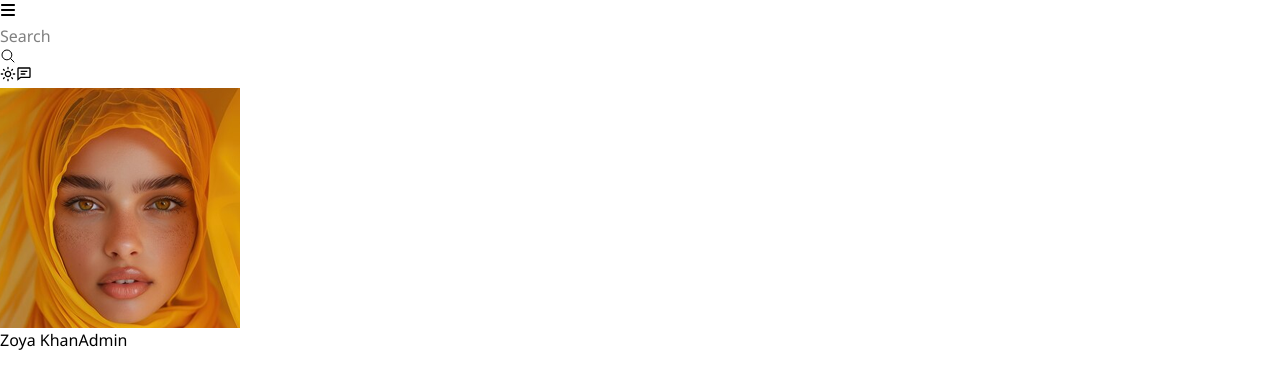
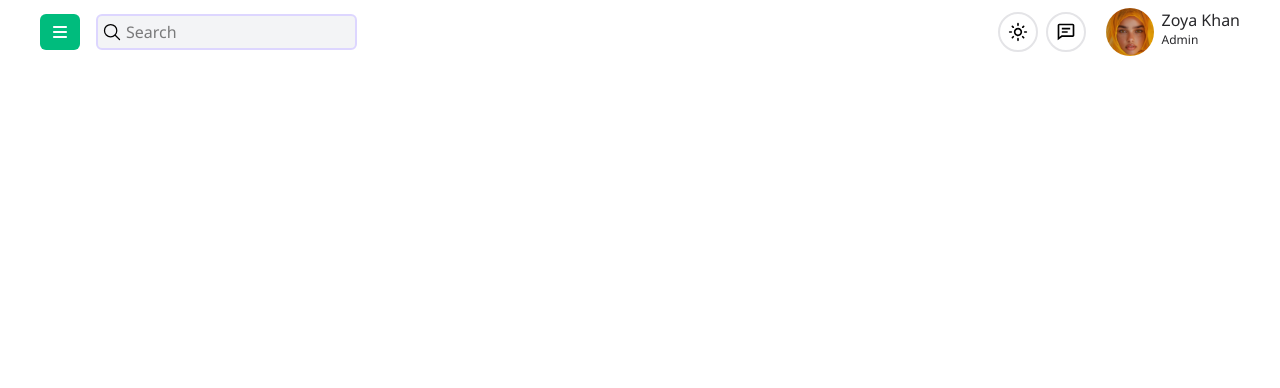
Before and after one commit to hossein1075/dashbord-admin, a React (Vite) app: page / in a window 1280 px wide. Shown: the top 388 px of the page. Built offline with nearby package versions, Linux system fonts and the light colour scheme.

Commit message:
add css style nav Header desktop

```diff
--- a/src/Components/Header/NavDesktop/NavDesktop.jsx
+++ b/src/Components/Header/NavDesktop/NavDesktop.jsx
@@ -7,30 +7,30 @@ import { BiCommentDetail } from "react-icons/bi";
 function NavDesktop() {
     return (
         <>
-            <nav>
-                <div>
-                    <button>
+            <nav className='flex items-center justify-between py-2 px-10 bg-white'>
+                <div className='flex gap-4'>
+                    <button className='text-white bg-emerald-500 w-10 h-9 flexCenter rounded-md cursor-pointer'>
                         <FaBars />
                     </button>
-                    <div>
-                        <input type="text" placeholder='Search' />
-                        <span>
-                            <IoSearchOutline />
+                    <div className='relative bg-gray-100 h-9 flexCenter border-2 border-solid border-violet-200 rounded-md'>
+                        <input type="text" className='w-full outline-none pl-7' placeholder='Search' />
+                        <span className='absolute left-1'>
+                            <IoSearchOutline size={20}/>
                         </span>
                     </div>
                 </div>
-                <div>
-                    <button>
-                        <MdOutlineLightMode />
+                <div className='flex items-center'>
+                    <button className='size-10 rounded-full flexCenter border-2 border-solid border-zinc-200 cursor-pointer'>
+                        <MdOutlineLightMode size={20}/>
                     </button>
-                    <button>
-                        <BiCommentDetail />
+                    <button className='size-10 rounded-full flexCenter border-2 border-solid border-zinc-200 cursor-pointer ml-2'>
+                        <BiCommentDetail size={20}/>
                     </button>
-                    <div>
-                        <img src="/images/header/user2.png" alt="profile" />
-                        <div>
+                    <div className='flex ml-5'>
+                        <img src="/images/header/user2.png"  className='size-12 rounded-full' alt="profile" />
+                        <div className='flex flex-col ml-2 cursor-pointer text-zinc-800'>
                             <span>Zoya Khan</span>
-                            <span>Admin</span>
+                            <span className='text-xs'>Admin</span>
                         </div>
                     </div>
                 </div>
```
